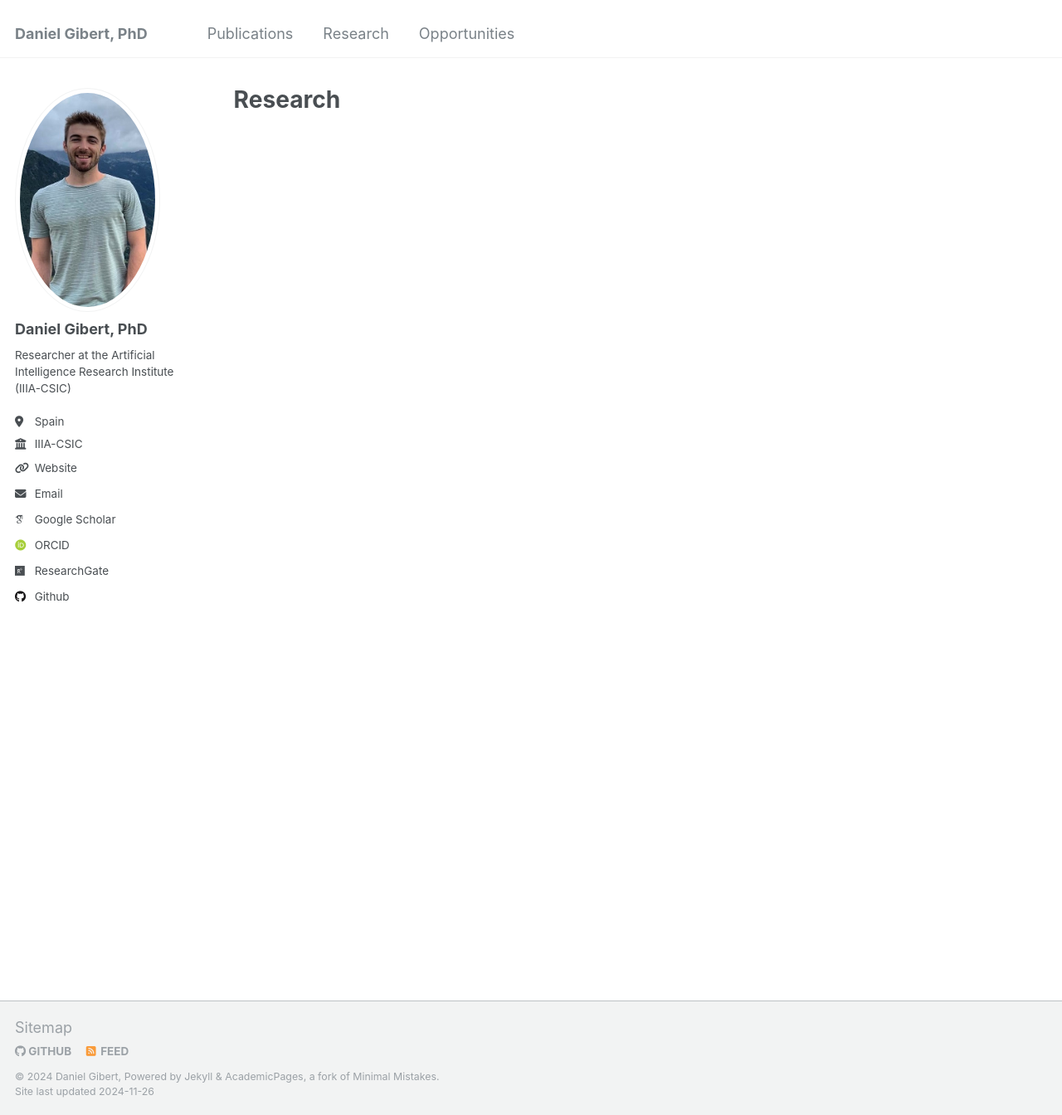
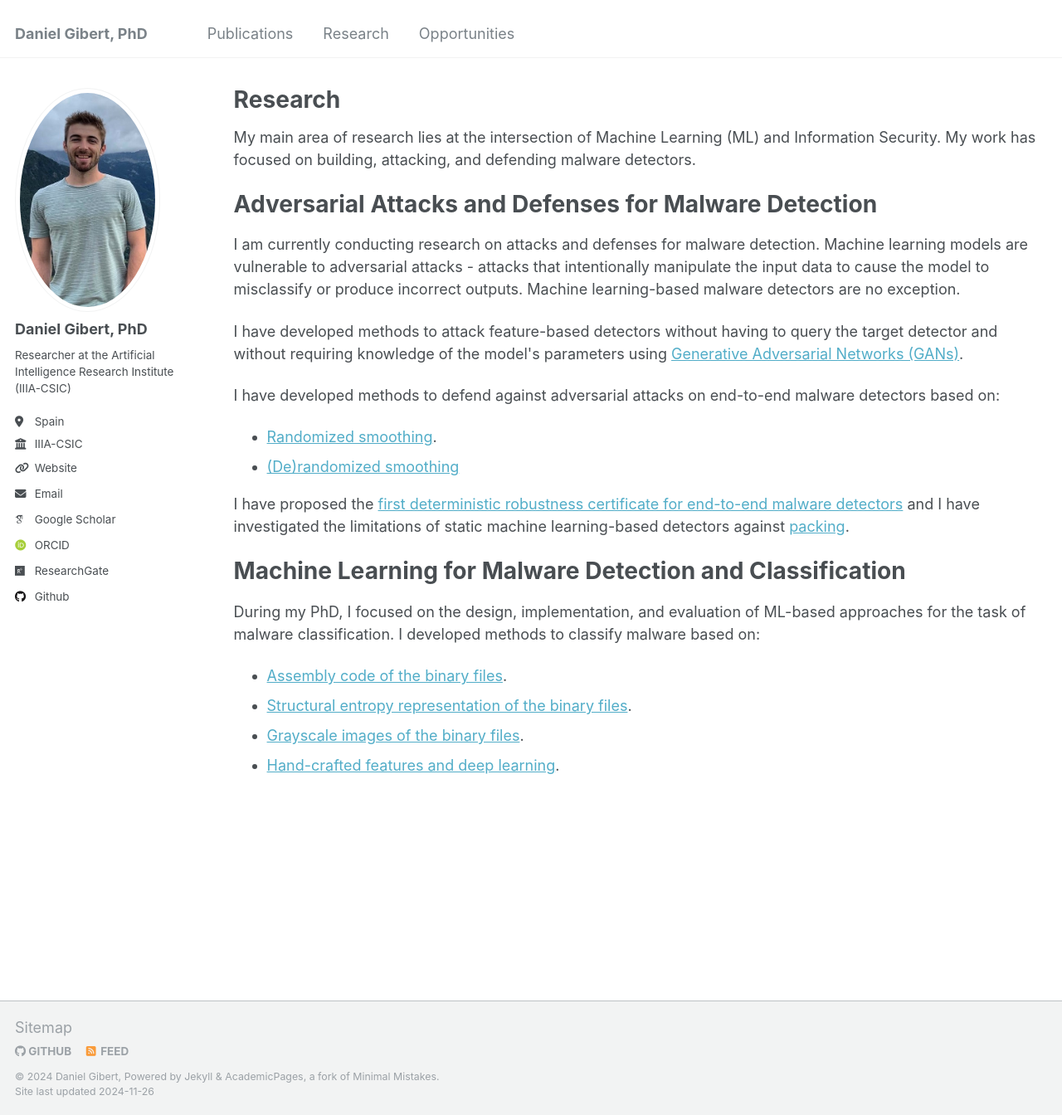
Before and after one commit to danielgibert/danielgibert.github.io, a Jekyll site: the page built from _pages/research.html, in a window 1280 px wide and 1344 px high. Shown: the whole window at 83% size. Built offline with Jekyll 4.4.1, drawn with Linux system fonts in a browser that asks for light colours; some web fonts are replaced.

Commit message:
Added html

```diff
--- a/_pages/research.html
+++ b/_pages/research.html
@@ -6,3 +6,24 @@ author_profile: true
 ---
 
 {% include base_path %}
+
+<p>My main area of research lies at the intersection of Machine Learning (ML) and Information Security.
+My work has focused on building, attacking, and defending malware detectors.</p>
+<h1 id="adversarial-attacks-and-defenses-for-malware-detection">Adversarial Attacks and Defenses for Malware Detection</h1>
+<p>I am currently conducting research on attacks and defenses for malware detection. Machine learning models are vulnerable to adversarial attacks - attacks that intentionally manipulate the input data to cause the model to misclassify or produce incorrect outputs.
+Machine learning-based malware detectors are no exception. </p>
+<p>I have developed methods to attack feature-based detectors without having to query the target detector and without requiring knowledge of the model&#39;s parameters using <a href="/publication/2023-IEEE-Security-And-Privacy-Workshops">Generative Adversarial Networks (GANs)</a>. </p>
+<p>I have developed methods to defend against adversarial attacks on end-to-end malware detectors based on:</p>
+<ul>
+<li><a href="/publication/2024-ESORICS-RandomizedSmoothing">Randomized smoothing</a>.</li>
+<li><a href="/publication/2024-IEEEAccess-DeRandomizedSmoothing">(De)randomized smoothing</a> </li>
+</ul>
+<p>I have proposed the <a href="/publication/2024-AISEC-DeRandomizedSmoothing">first deterministic robustness certificate for end-to-end malware detectors</a> and I have investigated the limitations of static machine learning-based detectors against <a href="/publication/2024-Packing">packing</a>.</p>
+<h1 id="machine-learning-for-malware-detection-and-classification">Machine Learning for Malware Detection and Classification</h1>
+<p>During my PhD, I focused on the design, implementation, and evaluation of ML-based approaches for the task of malware classification. I developed methods to classify malware based on:</p>
+<ul>
+<li><a href="/publication/2017-CNN-Opcodes">Assembly code of the binary files</a>.</li>
+<li><a href="/publication/2018-StructuralEntropy">Structural entropy representation of the binary files</a>.</li>
+<li><a href="/publication/2020-Grayscale-Images-CNN">Grayscale images of the binary files</a>.</li>
+<li><a href="/publication/2020-HYDRA">Hand-crafted features and deep learning</a>.</li>
+</ul>
```
